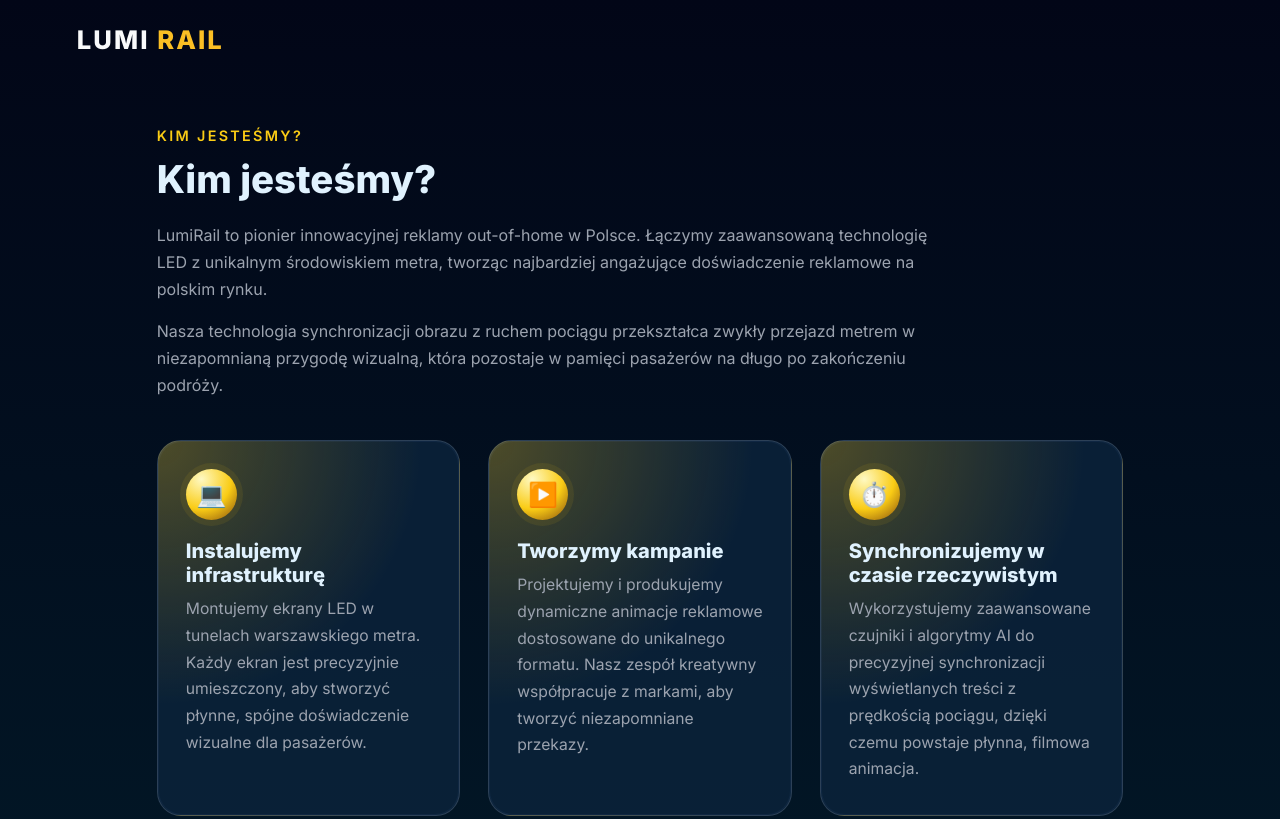
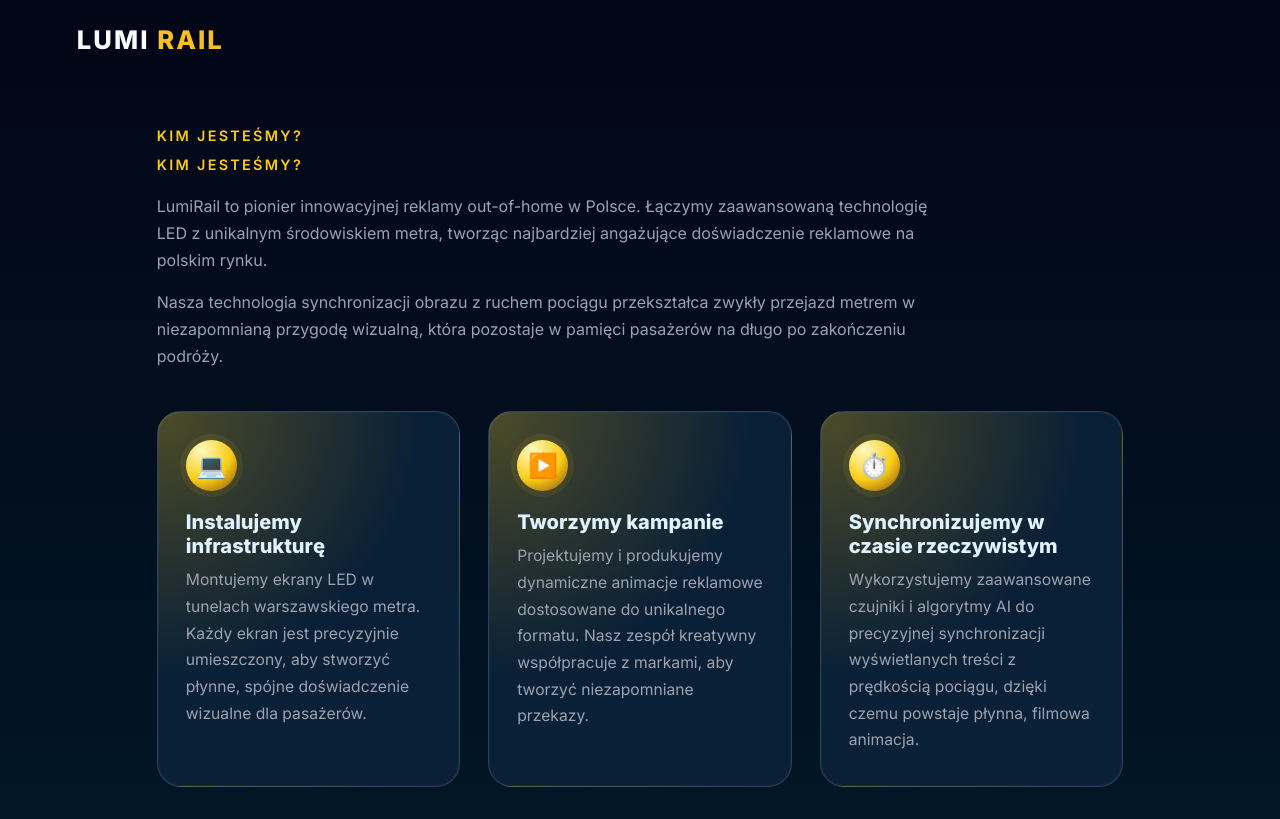
Before and after one commit to Lia199606/LUMIRail-Website, a plain HTML site: page widocznosc.html in a window 1280 px wide. Shown: the top 819 px of the page. Drawn offline with Linux system fonts and the light colour scheme.

Commit message:
Fix HTML structure and formatting issues

```diff
--- a/widocznosc.html
+++ b/widocznosc.html
@@ -168,7 +168,7 @@
 
   <main>
     <div class="section-label">Kim jesteśmy?</div>
-    <h1>Kim jesteśmy?</h1>
+    <h1><div class="section-label">Kim jesteśmy?</div></h1>
 
     <p class="intro-text">
       LumiRail to pionier innowacyjnej reklamy out-of-home w Polsce. Łączymy zaawansowaną technologię LED
```
